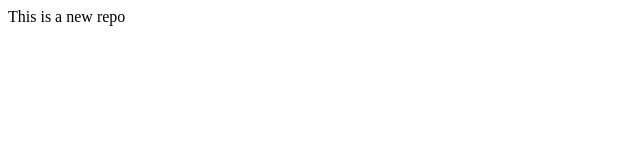
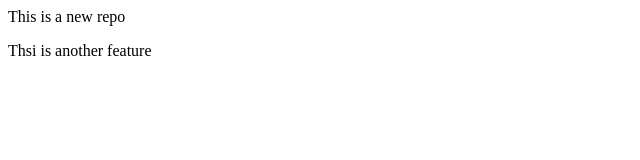
Before and after one commit to Subir1908/localrepo, a plain HTML site: page index.html in a window 1280 px wide. Shown: the whole page, without its empty margins (0-640 px from the left). Drawn offline with Linux system fonts and the light colour scheme.

Commit message:
Added new feature

```diff
--- a/index.html
+++ b/index.html
@@ -1 +1,2 @@
 <p>This is a new repo</p>
+<p>Thsi is another feature</p>
```
